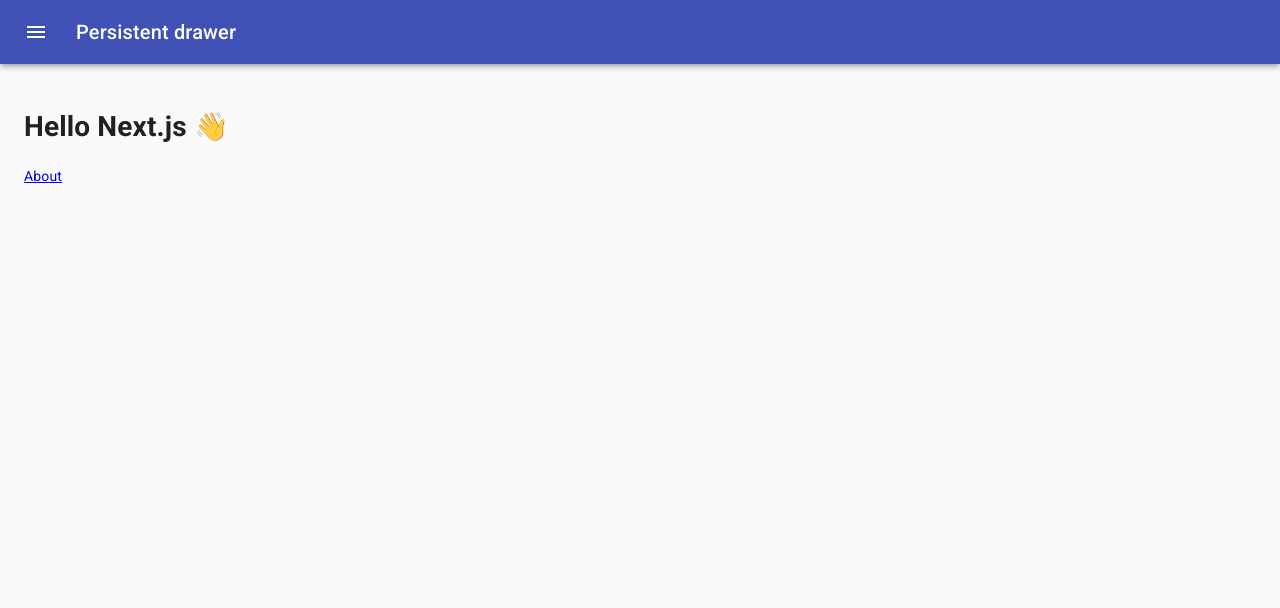
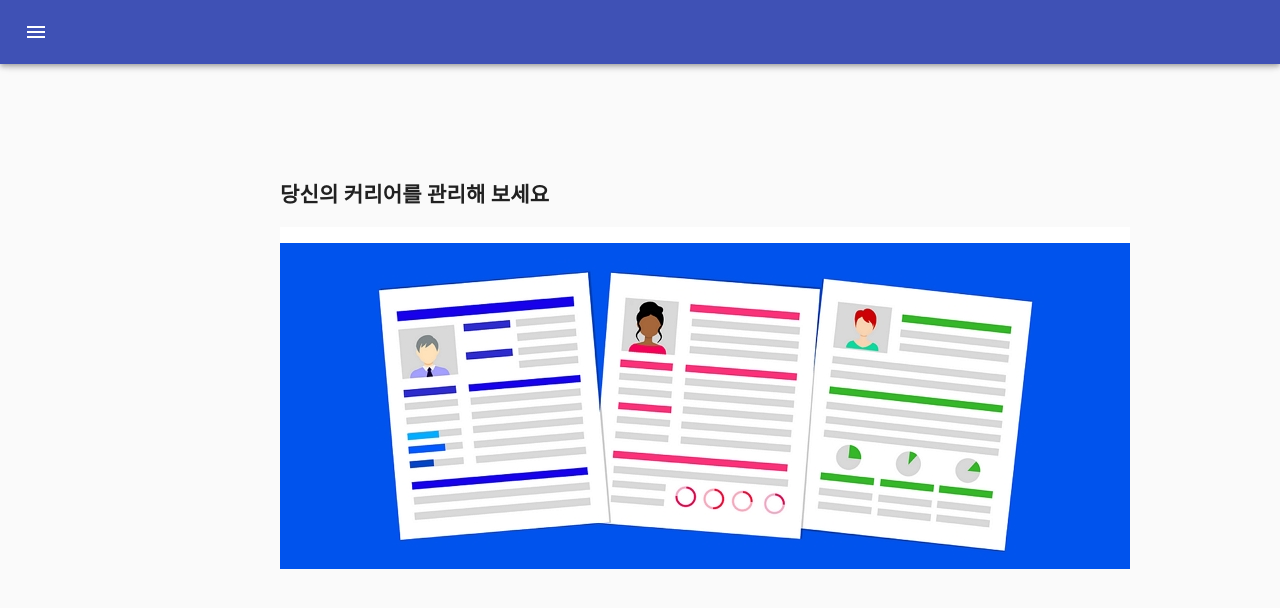
Before and after one commit to ParkPrin/Next-Typescript-Front-CareerManagementSystem, a Next.js app: page / in a window 1280 px wide. Shown: the top 608 px of the page. Built offline with nearby package versions, Linux system fonts and the light colour scheme.

Commit message:
eslint 관련 설정 추가 및 main 페이지 작성 추가
eslint 관련 설정 추가 및 main 페이지 작성 추가

```diff
--- a/layouts/PageLayout.tsx
+++ b/layouts/PageLayout.tsx
@@ -132,7 +132,7 @@ class PageLayout extends React.Component<LayoutProps, {}> {
                 <link rel="stylesheet" href="https://fonts.googleapis.com/css?family=Roboto:300,400,500,700&display=swap" />
                 <link rel="stylesheet" href="https://fonts.googleapis.com/icon?family=Material+Icons" />
             </Head>
-            <header>
+
             <CssBaseline />
             <AppBar
               position="fixed"
@@ -151,7 +151,7 @@ class PageLayout extends React.Component<LayoutProps, {}> {
                   <MenuIcon />
                 </IconButton>
                 <Typography variant="h6" noWrap>
-                  Persistent drawer
+                    {process.env.NEXT_PROJECT_NAME_KR}
                 </Typography>
               </Toolbar>
             </AppBar>
@@ -187,19 +187,8 @@ class PageLayout extends React.Component<LayoutProps, {}> {
                 ))}
               </List>
             </Drawer>
-            </header>
-            <main
-              className={clsx(classes.content, {
-                [classes.contentShift]: this.state.open,
-              })}
-            >
-              <div className={classes.drawerHeader} />
-              {children}
-            </main>
-            <footer>
-                <hr />
-                <span>I'm here to stay (Footer)</span>
-            </footer>
+          <div className={classes.drawerHeader} />
+          {children}
           </div>
         )
     }
--- a/pages/index.tsx
+++ b/pages/index.tsx
@@ -1,15 +1,71 @@
-import Link from 'next/link'
-import PageLayout from '../layouts/PageLayout'
+import PageLayout  from '../layouts/PageLayout'
+import React  from 'react'
+import CssBaseline from '@material-ui/core/CssBaseline';
+import Container from '@material-ui/core/Container';
+import {createStyles, withStyles, WithStyles} from "@material-ui/core/styles";
+import {Theme} from "@material-ui/core/styles/createMuiTheme";
+import Image from 'next/image'
+import Grid from '@material-ui/core/Grid';
 
-const IndexPage = () => (
-  <PageLayout title={process.env.NEXT_PROJECT_NAME}>
-    <h1>Hello Next.js 👋</h1>
-    <p>
-      <Link href="/about">
-        <a>About</a>
-      </Link>
-    </p>
-  </PageLayout>
-)
+const useStyles = (theme: Theme) =>
+    createStyles({
+        root: {
+            ...theme.typography.button,
+            backgroundColor: theme.palette.background.paper,
+            padding: theme.spacing(1),
+        },
+        gridRoot: {
+            flexGrow: 1,
+        },
+        gridPaper: {
+            padding: theme.spacing(2),
+            textAlign: 'center',
+            color: theme.palette.text.secondary,
+        },
+    });
 
-export default IndexPage
+export interface IndexPageProps extends WithStyles<typeof useStyles> {}
+
+class IndexPage extends React.Component<IndexPageProps, {}> {
+
+    render() {
+        const {classes} = this.props;
+
+        return (
+
+        <PageLayout title={process.env.NEXT_PROJECT_NAME}>
+            <div>
+                <header style={{marginTop:"20%"}}>
+
+                </header>
+                <main>
+                    <Container maxWidth="lg">
+                        <h2 className="text-center">당신의 커리어를 관리해 보세요</h2>
+                        <div className={this.props.classes.root}>
+                        </div>
+                        <div className={classes.gridRoot}>
+                            <Grid container spacing={3}>
+                                <Grid item xs={12}>
+                                    <Image
+                                        src="/jumbotron1.jpeg"
+                                        alt="Picture of the author"
+                                        width={850}
+                                        height={326}
+                                    />
+                                </Grid>
+                            </Grid>
+                        </div>
+                    </Container>
+                </main>
+                <footer>
+
+                </footer>
+            </div>
+            <CssBaseline />
+
+        </PageLayout>
+        )
+    }
+}
+
+export default withStyles(useStyles)(IndexPage)
```
Also changed, not shown: package.json (+15 -1 lines), pages/api/auth/index.ts (added, +8 -0 lines), .eslintrc.json (added), public/jumbotron1.jpeg (added), 진행된 내용정리/00. 환경설정/README.md, 1 other file (tests, documents, lock files or other folders).
